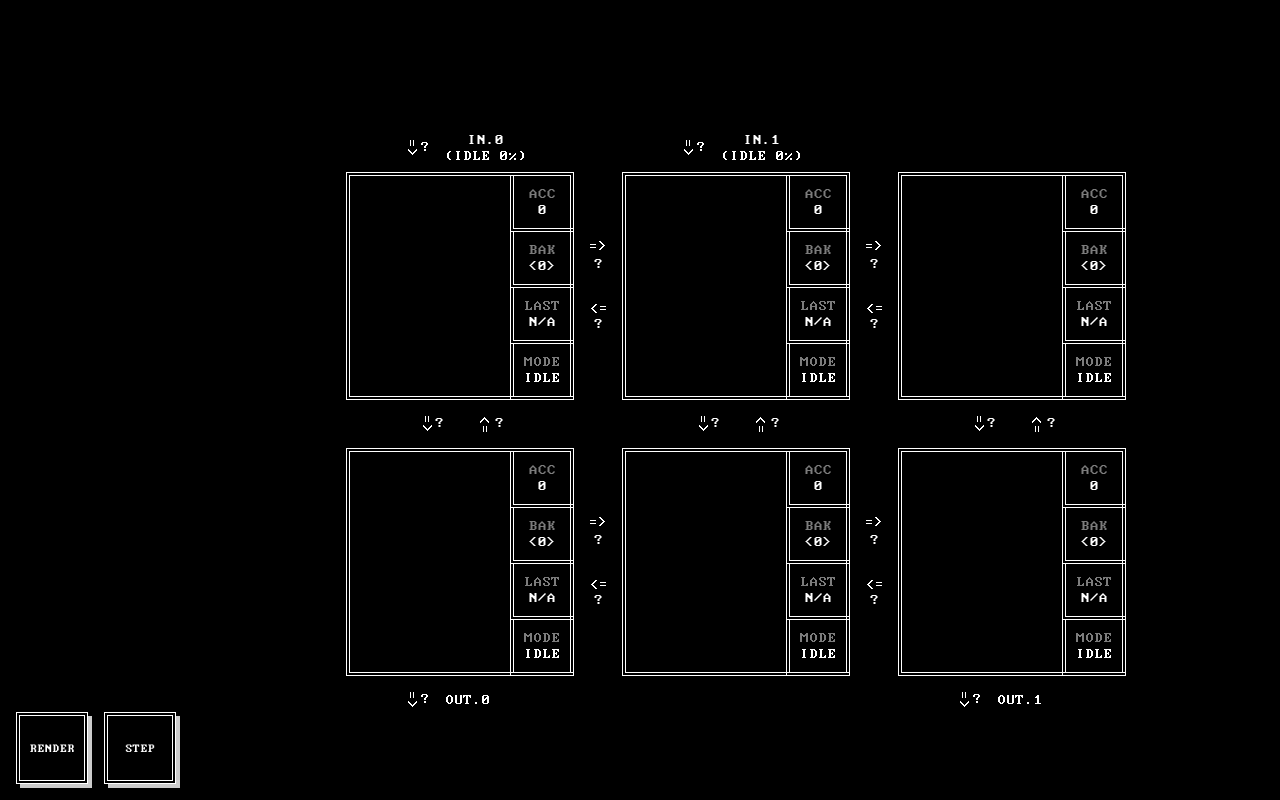
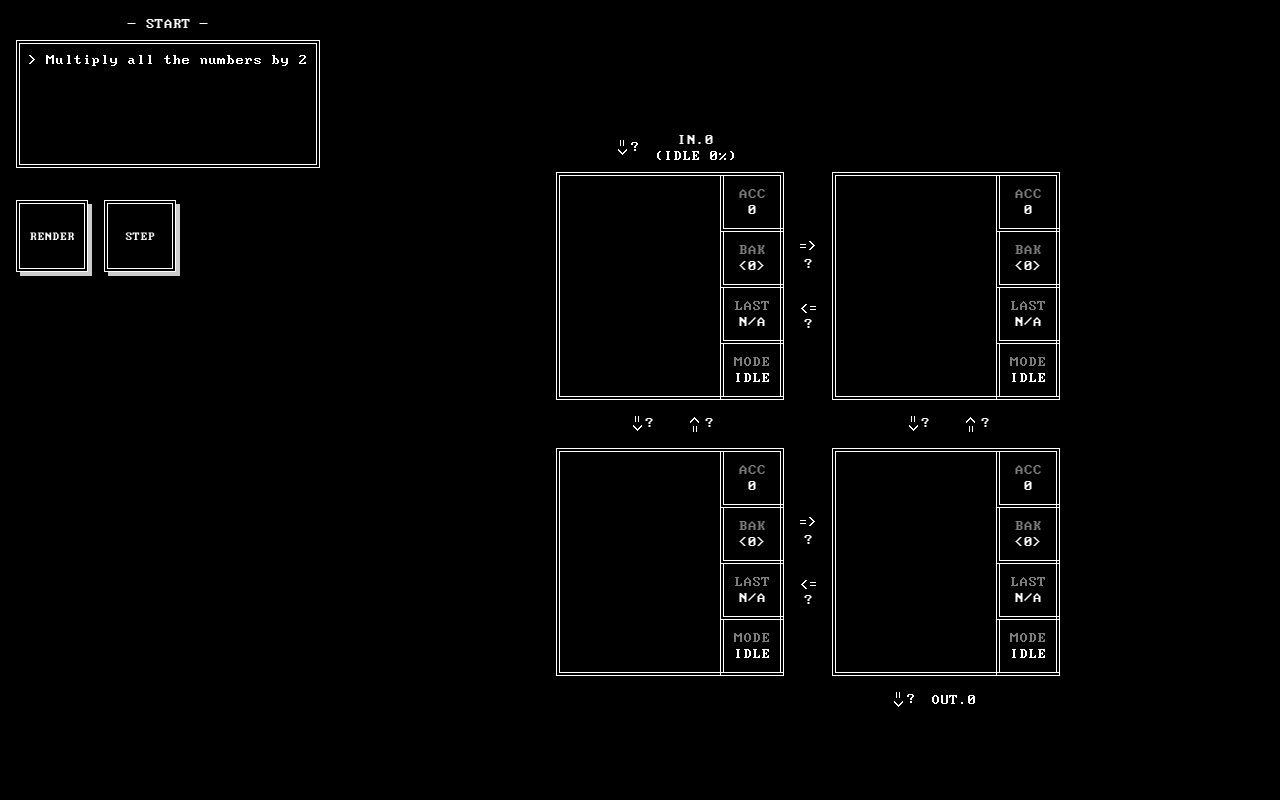
Before and after one commit to GilTeixeira/TIS-100-Emulator, a React (Create React App) app: page / in a window 1280 px wide. Built offline with nearby package versions, Linux system fonts and the light colour scheme.

Commit message:
Implement level logic and levelinfo in ui

```diff
--- a/src/App.tsx
+++ b/src/App.tsx
@@ -2,6 +2,7 @@ import React from 'react'
 import './style/App.css'
 
 import { Tis100 } from './logic/tis_100'
+import { level1 } from './logic/level'
 
 import NodeGrid from './components/NodeGrid'
 import ControlPanel from './components/ControlPanel'
@@ -19,7 +20,7 @@ class App extends React.Component<AppProps, AppState> {
     super(props)
 
     this.state = {
-      tis_100: new Tis100(3, 2, [0,1], [0,2])
+      tis_100: new Tis100(level1)
     }
   }
 
@@ -27,6 +28,7 @@ class App extends React.Component<AppProps, AppState> {
     return (
       <div className='app'>
         <ControlPanel
+          tis_100={this.state.tis_100}
           onPlayClicked={this.testClick.bind(this)}
           onStepClicked={this.step.bind(this)}
         />
--- a/src/components/ControlPanel.tsx
+++ b/src/components/ControlPanel.tsx
@@ -1,11 +1,15 @@
 import React from 'react'
 import '../style/App.css'
 
+import { Tis100 } from '../logic/tis_100';
+
 import Button from './Button'
+import LevelInfo from './LevelInfo';
 
 type onClick = (event: React.MouseEvent<HTMLButtonElement, MouseEvent>) => void
 
 type ControlPanelProps = {
+  tis_100: Tis100
   onPlayClicked: onClick
   onStepClicked: onClick
 }
@@ -14,7 +18,7 @@ class ControlPanel extends React.Component<ControlPanelProps> {
   render() {
     return (
       <div className='controlPanel'>
-        <div style={{ flex: 1 }} />
+        <LevelInfo title={this.props.tis_100.getLevel().title} description={this.props.tis_100.getLevel().description} />
         <div className='buttons'>
           <Button name='render' onClick={this.props.onPlayClicked} />
           <Button name='step' onClick={this.props.onStepClicked} />
--- /dev/null
+++ b/src/components/LevelInfo.tsx
@@ -0,0 +1,20 @@
+import React from 'react'
+import '../style/App.css'
+
+type LevelInfoProps = {
+  title: string
+  description: string
+}
+
+class LevelInfo extends React.Component<LevelInfoProps> {
+  render() {
+    return (
+      <div className='levelInfo'>
+        <h1>{`- ${this.props.title} -`}</h1>
+        <p>{` > ${this.props.description}`}</p>
+      </div>
+    )
+  }
+}
+
+export default LevelInfo
--- /dev/null
+++ b/src/logic/level.ts
@@ -0,0 +1,22 @@
+export type transform = (sourceValues: number[][]) => number[][]
+
+export type level = {
+  title: string
+  description: string
+  x: number
+  y: number
+  sources: number[]
+  sinks: number[]
+  transform: transform
+}
+
+export let level1: level = {
+  title: 'Start',
+  description: 'Multiply all the numbers by 2',
+  x: 2,
+  y: 2,
+  sources: [0],
+  sinks: [1],
+  transform: (sourceValues: number[][]) =>
+    sourceValues.map(source => source.map(value => value * 2))
+}
--- a/src/logic/node.ts
+++ b/src/logic/node.ts
@@ -29,7 +29,7 @@ export abstract class Node {
   execute() {}
 
   getIdleness() {
-    if(this.totalCycles === 0) return this.totalCycles
+    if (this.totalCycles === 0) return this.totalCycles
     return this.idleCycles / this.totalCycles
   }
 }
@@ -215,12 +215,13 @@ export class NullSink extends Sink {
 
 export class Source extends Node {
   private dstPort: Port
-  private inputs: number[]
+  private inputs: number[] = []
   protected static _id: number = 0
 
   constructor() {
     super()
     this.id = Source._id++
+    this.initInputs()
   }
 
   setDstPort(dstPort: Port) {
@@ -245,6 +246,11 @@ export class Source extends Node {
     if (!this.dstPort.hasValue()) this.dstPort.setValue(this.inputs.shift())
     else this.idleCycles++
   }
+
+  initInputs() {
+    for (let i = 0; i < 100; i++)
+      this.inputs.push(Math.floor(Math.random() * 100))
+  }
 }
 
 export class NullSource extends Source {
--- a/src/logic/tis_100.ts
+++ b/src/logic/tis_100.ts
@@ -1,13 +1,16 @@
 import { NodeFactory } from './node_factory'
 import { BasicExecutionNode, Source, Sink } from './node'
+import { level } from './level'
 
 export class Tis100 {
+  private level: level
   private nodeGrid: BasicExecutionNode[][]
   private sources: Source[]
   private sinks: Sink[]
 
-  constructor(x: number, y: number, sourcesPos: number[], sinksPos: number[]) {
-    let nodeFactory = new NodeFactory(x, y, sourcesPos, sinksPos)
+  constructor(level: level) {
+    this.level = level
+    let nodeFactory = new NodeFactory(level.x, level.y, level.sources, level.sinks)
     this.nodeGrid = nodeFactory.getNodeGrid()
     this.sinks = nodeFactory.getSinks()
     this.sources = nodeFactory.getSources()
@@ -41,11 +44,15 @@ export class Tis100 {
     return this.nodeGrid
   }
 
-  public getSources(): Source[] {
+  getSources(): Source[] {
     return this.sources
   }
 
-  public getSinks(): Sink[] {
+  getSinks(): Sink[] {
     return this.sinks
   }
+
+  getLevel(): level {
+    return this.level
+  }
 }
--- a/src/style/App.css
+++ b/src/style/App.css
@@ -33,6 +33,34 @@ body {
   box-shadow: 4px 4px 0px 0px rgba(255, 255, 255, 0.8);
   font-family: 'PxPlus IBM MDA';
   text-transform: uppercase;
+}
+
+/* Level Info */
+
+.levelInfo {
+  width: 336px;
+  display: flex;
+  color: #ffffff;
+  flex-direction: column;
+  justify-content: center;
+  align-items: center;
+  box-sizing: border-box;
+  padding: 16px;
+}
+
+.levelInfo h1 {
+  font-size: 16px;
+  text-transform: uppercase;
+  margin-bottom: 8px;
+}
+
+.levelInfo p {
+  width: 100%;
+  height: 128px;
+  overflow: hidden;
+  border: 4px double #ffffff;
+  padding: 8px;
+  box-sizing: border-box;
 }
 
 /* NodeGrid */
```
